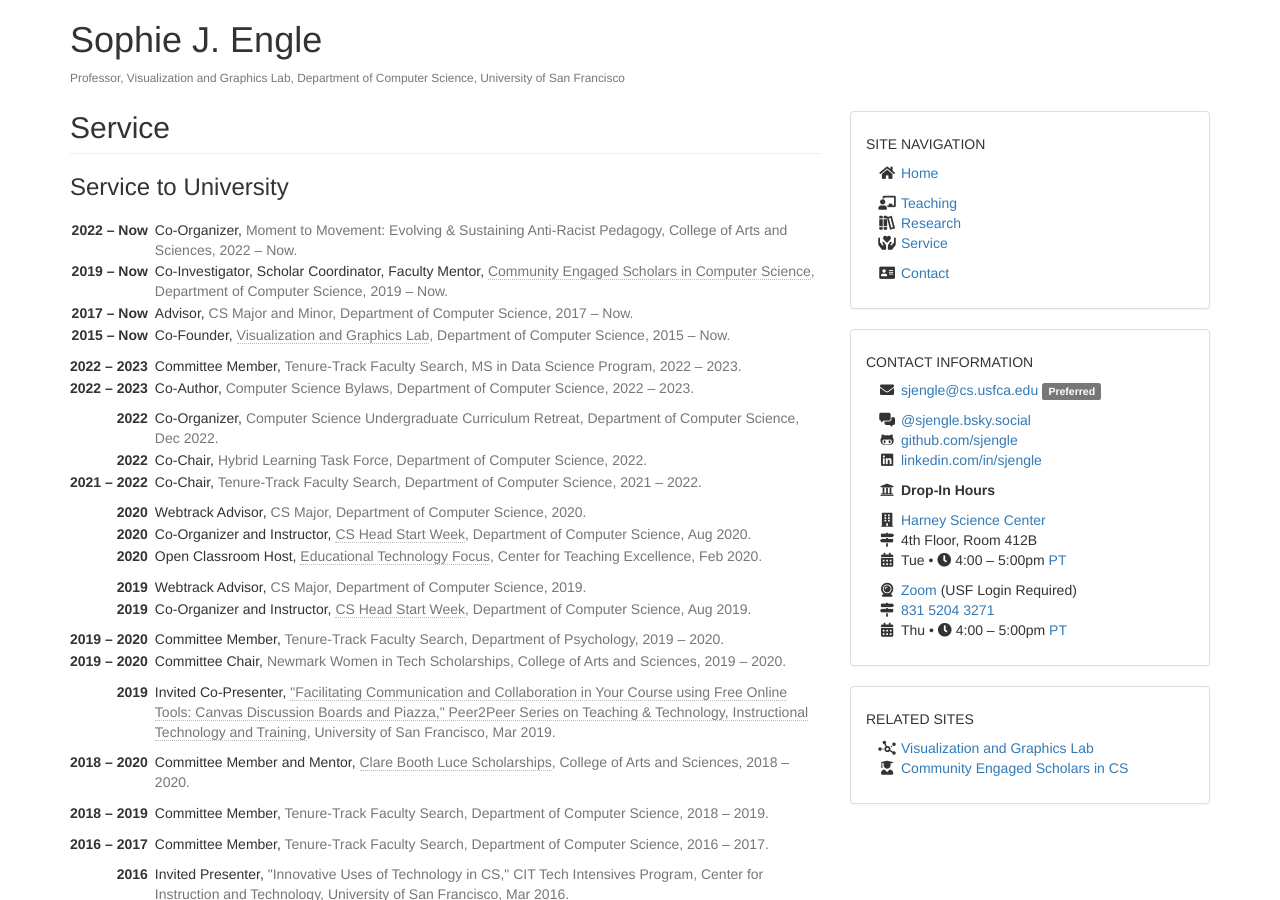
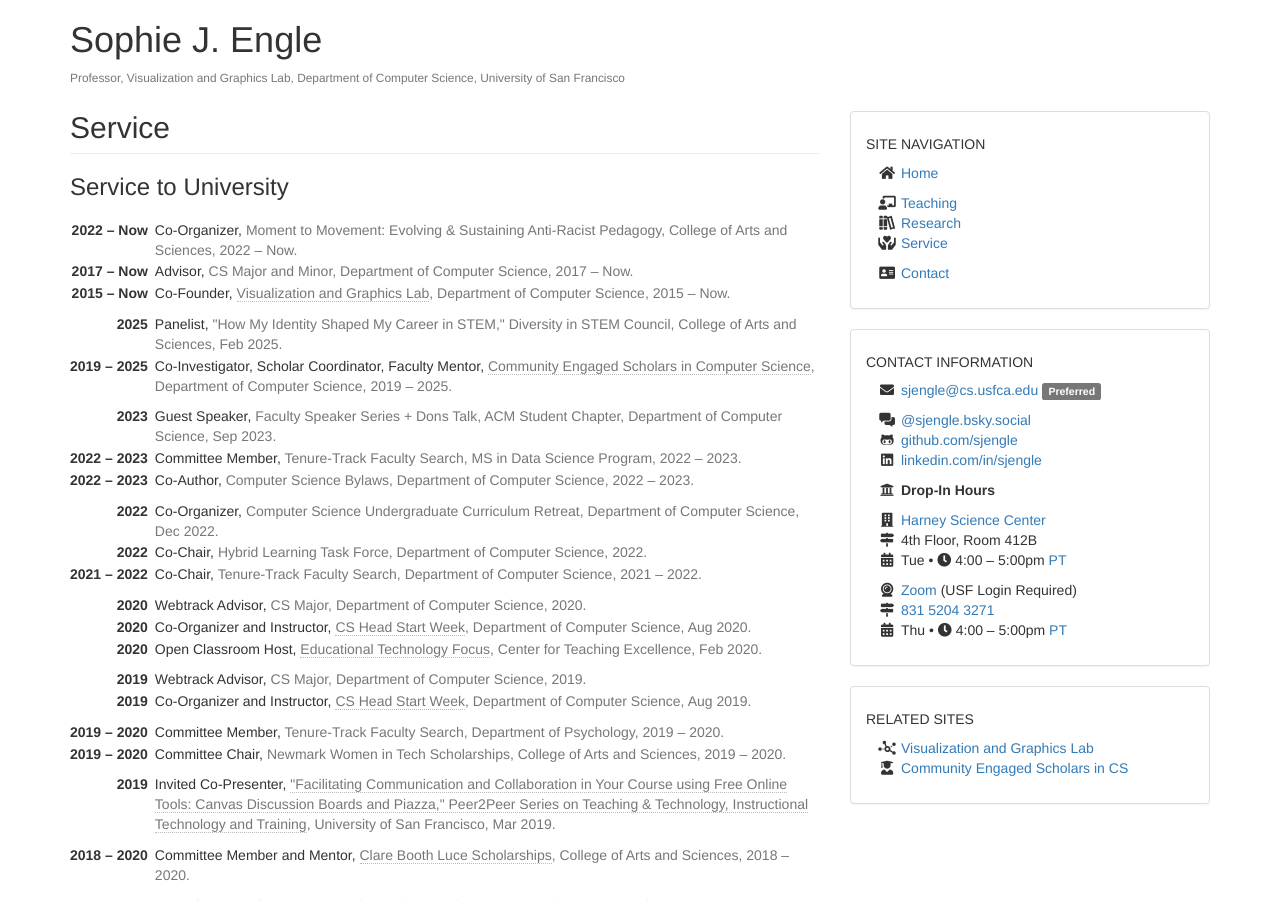
Before and after one commit to sjengle/sjengle.github.io, a Jekyll site: the page built from service.html, in a window 1280 px wide and 900 px high. Built offline with Jekyll 4.4.1, drawn with Linux system fonts in a browser that asks for light colours; some of the changed text lies outside the part shown.

Commit message:
Updating service

```diff
--- a/_data/service.yaml
+++ b/_data/service.yaml
@@ -261,7 +261,7 @@ university:
     loc: 'Department of Computer Science'
     beg: 2022
     end: 2023
-    key: '2023A'
+    key: '2023-2022'
     url: false
 
   - ref: 'Committee Member'
@@ -269,8 +269,26 @@ university:
     loc: 'MS in Data Science Program'
     beg: 2022
     end: 2023
-    key: '2023B'
+    key: '2023-2022'
     url: false
+
+  - ref: 'Guest Speaker'
+    org: 'Faculty Speaker Series + Dons Talk, ACM Student Chapter, Department of Computer Science'
+    beg: false
+    end: 2023-09-14
+    key: '20230914'
+
+  - ref: 'Panelist'
+    org: '"How My Identity Shaped My Career in STEM," Diversity in STEM Council, College of Arts and Sciences'
+    beg: false
+    end: 2025-02-13
+    key: '20250213'
+
+  # - ref: 'Moderator'
+  #   org: '"Obstacles and Failures," Faculty Discussion, CS 286 Peer-Led Seminar in Tech, Department of Computer Science'
+  #   beg: false
+  #   end: 2025-02-14
+  #   key: '20250214'
 
   - ref: 'Co-Organizer'
     org: 'Moment to Movement: Evolving & Sustaining Anti-Racist Pedagogy'
@@ -292,8 +310,8 @@ university:
     org: 'Community Engaged Scholars in Computer Science'
     loc: 'Department of Computer Science'
     beg: 2019
-    end: 'Now'
-    key: 'Now-2019'
+    end: '2025'
+    key: '2025-2019'
     url: 'https://scholars.cs.usfca.edu/'
 
 professional:
@@ -487,12 +505,6 @@ professional:
 
 community:
   - ref: 'Guest Speaker'
-    org: 'Faculty Speaker Series + Dons Talk, ACM Student Chapter, University of San Francisco'
-    beg: false
-    end: 2023-09-14
-    key: '20230914'
-
-  - ref: 'Guest Speaker'
     org: 'International Book Club discussing "There There" by Tommy Orange'
     beg: false
     end: 2021-07-26
```
